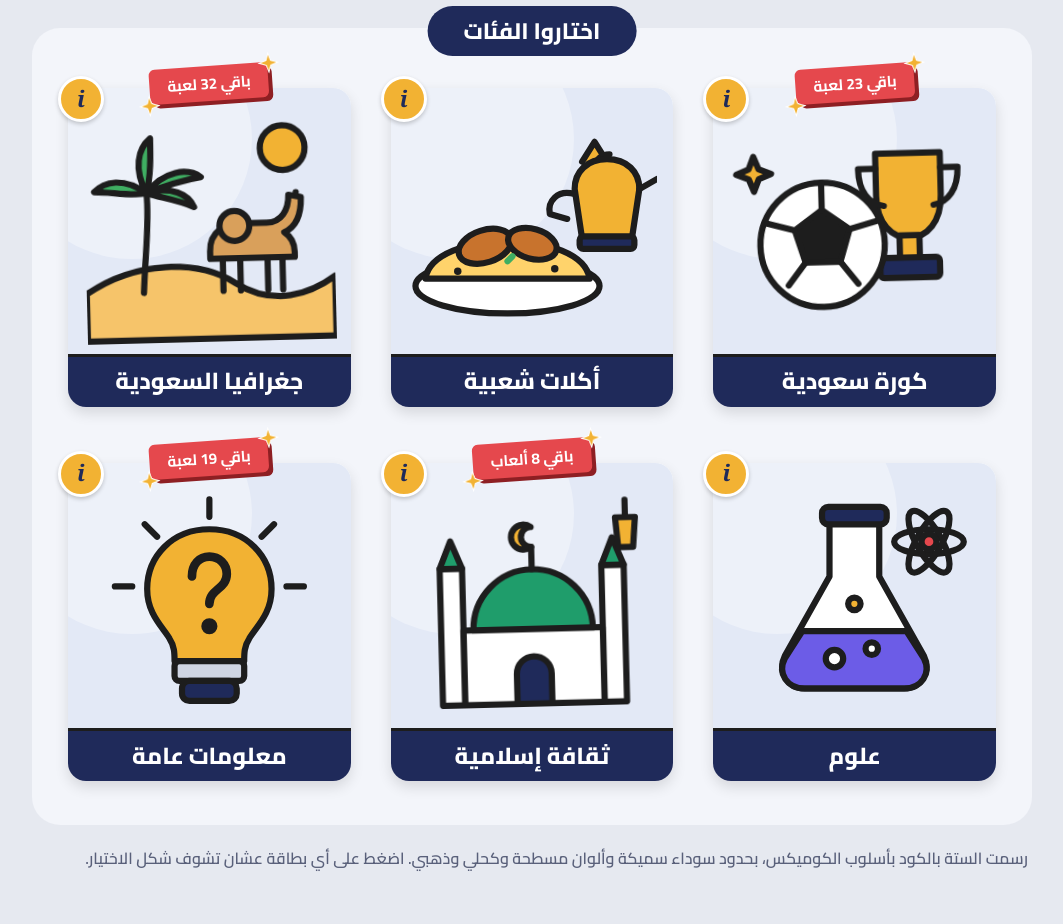
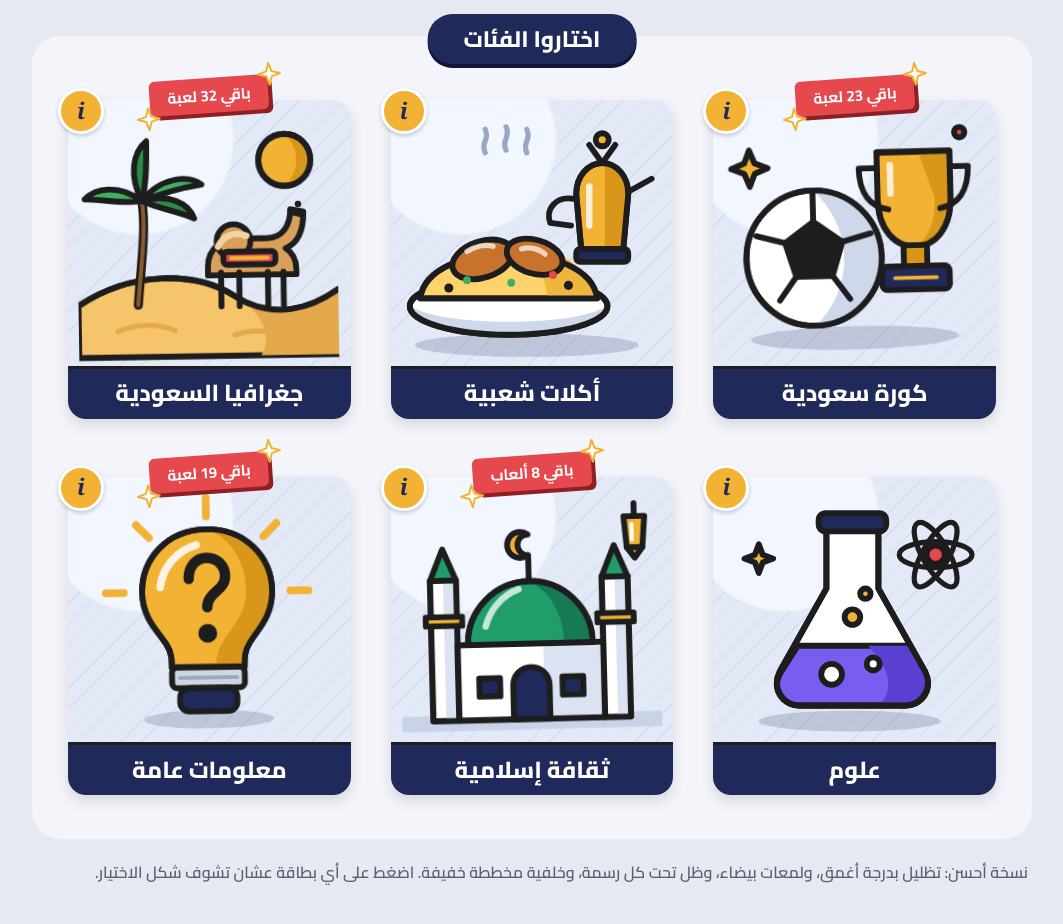
Before and after one commit to slymanalnzy98-hub/mazad, a website: page previews/comic-cards.html in a window 1280 px wide. Shown: the whole page, without its empty margins (108-1171 px from the left). Drawn offline with Linux system fonts and the light colour scheme.

Commit message:
Comic cards: cel-shading, highlights, ground shadows, patterned art backgrounds
Co-Authored-By: Claude Opus 5.5 <noreply@anthropic.com>

```diff
--- a/previews/comic-cards.html
+++ b/previews/comic-cards.html
@@ -2,88 +2,121 @@
 <meta name="claude:viewport-fit-sides" content="cover">
 <link rel="stylesheet" href="https://fonts.googleapis.com/css2?family=Cairo:wght@600;700;800&display=swap">
 <style>
-/* Layout: the category picker panel as a grid of cards, matching the approved Figma card (art area on top, navy name bar, gold info button, red "remaining" ribbon). Drawings are comic stickers: thick black outlines, flat fills. Single light look by choice. */
+/* Layout: the category picker panel as a grid of cards, matching the approved Figma card (art area on top, navy name bar, gold info button, red "remaining" ribbon). Drawings are comic stickers: thick black outlines, flat fills with a darker cel-shade tone, white highlights and a soft ground shadow. Single light look by choice. */
 :root{
-  --panel:#f3f5fa; --art:#e3e9f6; --bar:#1f2a5a; --gold:#f2b233; --rib:#e5484d; --ribsh:#8e1f23; --ink:#1d1d1d; --page:#e6e9f0;
+  --panel:#f3f5fa; --art:#e3e9f6; --art2:#d4ddef; --bar:#1f2a5a; --gold:#f2b233; --rib:#e5484d; --ribsh:#8e1f23; --ink:#1d1d1d; --page:#e6e9f0;
   --font:"Cairo",Tahoma,sans-serif;
   color-scheme:light;
 }
 body{margin:0;background:var(--page);color:var(--ink);font-family:var(--font);
   padding-left:max(16px,env(safe-area-inset-left,0px));padding-right:max(16px,env(safe-area-inset-right,0px))}
-main{max-width:1000px;margin:0 auto;padding-block:28px 48px}
-.panel{background:var(--panel);border-radius:28px;padding:40px 36px 44px;position:relative}
-.panel h1{position:absolute;top:-22px;left:50%;transform:translateX(-50%);margin:0;background:var(--bar);color:#fff;font-size:1.4rem;font-weight:800;padding:4px 36px;border-radius:999px;white-space:nowrap}
-.grid{display:grid;grid-template-columns:repeat(3,minmax(0,1fr));gap:56px 40px;padding-top:20px}
+main{max-width:1000px;margin:0 auto;padding-block:36px 48px}
+.panel{background:var(--panel);border-radius:28px;padding:44px 36px 44px;position:relative}
+.panel h1{position:absolute;top:-22px;left:50%;transform:translateX(-50%);margin:0;background:var(--bar);color:#fff;font-size:1.4rem;font-weight:800;padding:4px 36px;border-radius:999px;white-space:nowrap;box-shadow:0 4px 0 #0f1636}
+.grid{display:grid;grid-template-columns:repeat(3,minmax(0,1fr));gap:58px 40px;padding-top:20px}
 @media (max-width:700px){.grid{grid-template-columns:repeat(2,minmax(0,1fr));gap:48px 24px}}
 .card{position:relative;cursor:pointer;transition:transform .18s cubic-bezier(.3,1.6,.5,1)}
 .card:hover{transform:translateY(-6px) rotate(-1deg)}
 .card:focus-visible{outline:4px solid var(--gold);outline-offset:6px;border-radius:20px}
 .body{border-radius:18px;overflow:hidden;background:#fff;box-shadow:0 6px 14px #0000001f}
-.art{aspect-ratio:200/188;background:var(--art);position:relative;overflow:hidden;border-bottom:3px solid var(--ink)}
-.art::before{content:"";position:absolute;width:85%;aspect-ratio:1;border-radius:50%;background:#ffffff59;left:-20%;top:-26%}
-.art svg{position:absolute;inset:6% 6% 0;width:88%;height:94%}
+.art{aspect-ratio:200/188;background:radial-gradient(circle at 25% 15%,#f2f6ff 0 30%,transparent 31%),repeating-linear-gradient(135deg,var(--art) 0 14px,var(--art2) 14px 15px);position:relative;overflow:hidden;border-bottom:3px solid var(--ink)}
+.art svg{position:absolute;inset:4% 4% 0;width:92%;height:96%}
 .bar{background:var(--bar);color:#fff;text-align:center;font-weight:800;font-size:clamp(1rem,2.4vw,1.45rem);padding:.45em .3em .5em;line-height:1.2}
 .info{position:absolute;top:-12px;inset-inline-end:-10px;width:40px;height:40px;border-radius:50%;background:var(--gold);border:3px solid #fff;display:grid;place-items:center;color:var(--bar);font:italic 800 1.4rem/1 Georgia,serif;box-shadow:0 2px 4px #0003;z-index:2}
 .rib{position:absolute;top:-22px;left:50%;transform:translateX(-50%) rotate(-4deg);z-index:2;white-space:nowrap}
 .rib span{display:block;background:var(--rib);color:#fff;font-weight:700;font-size:.95rem;padding:3px 18px;border-radius:6px;box-shadow:4px 4px 0 var(--ribsh)}
-.rib i,.rib b{position:absolute;width:22px;height:22px;background:#fff;clip-path:polygon(50% 0,62% 38%,100% 50%,62% 62%,50% 100%,38% 62%,0 50%,38% 38%);filter:drop-shadow(0 0 0 var(--gold))}
-.rib i{top:-10px;right:-12px}.rib b{bottom:-12px;left:-12px}
-.rib i::after,.rib b::after{content:"";position:absolute;inset:3px;background:var(--gold);clip-path:inherit}
+.rib svg{position:absolute;width:24px;height:24px}
+.rib .s1{top:-12px;right:-14px}.rib .s2{bottom:-14px;left:-14px}
 .card.on .body{box-shadow:0 0 0 5px var(--gold),0 10px 20px #0003}
 .card.on .bar{background:var(--gold);color:var(--bar)}
-.art svg{animation:bob 3.2s ease-in-out infinite}
-.card:nth-child(2n) .art svg{animation-delay:-1.4s}
+.art svg{animation:bob 3.2s ease-in-out infinite;transform-origin:50% 90%}
+.card:nth-child(2n) .art svg{animation-delay:-1.4s}.card:nth-child(3n) .art svg{animation-delay:-2.3s}
 @keyframes bob{50%{transform:translateY(-3%) rotate(-1.5deg)}}
 @media (prefers-reduced-motion:reduce){.art svg{animation:none}.card{transition:none}}
 .hint{margin:18px 4px 0;color:#59607a;font-weight:600}
 </style>
+
+<svg width="0" height="0" style="position:absolute" aria-hidden="true"><symbol id="spark" viewBox="0 0 24 24"><path d="M12 1l2.6 8.4L23 12l-8.4 2.6L12 23l-2.6-8.4L1 12l8.4-2.6z" fill="#fff" stroke="#f2b233" stroke-width="2" stroke-linejoin="round"/></symbol></svg>
 
 <main dir="rtl">
 <section class="panel">
   <h1>اختاروا الفئات</h1>
   <div class="grid" id="grid">
 
-    <div class="card" tabindex="0"><div class="rib"><span>باقي 23 لعبة</span><i></i><b></b></div><span class="info">i</span>
-      <div class="body"><div class="art"><svg viewBox="0 0 200 188" fill="none" stroke="#1d1d1d" stroke-width="5" stroke-linejoin="round" stroke-linecap="round">
-        <path d="M118 40h52v34c0 22-12 34-26 34s-26-12-26-34z" fill="#f2b233"/><path d="M118 52h-14c0 18 8 28 20 30M170 52h14c0 18-8 28-20 30"/><rect x="136" y="106" width="16" height="20" fill="#f2b233"/><rect x="120" y="124" width="48" height="16" rx="3" fill="#1f2a5a"/>
-        <circle cx="74" cy="112" r="50" fill="#fff"/><path d="M74 84l22 16-8 26H60l-8-26z" fill="#1d1d1d"/><path d="M74 84V62M96 100l22-6M88 126l14 18M60 126l-14 18M52 100l-22-6"/>
-        <path d="M20 40l4 10 10 4-10 4-4 10-4-10-10-4 10-4z" fill="#f2b233"/></svg></div><div class="bar">كورة سعودية</div></div></div>
+    <div class="card" tabindex="0"><div class="rib"><span>باقي 23 لعبة</span><svg class="s1"><use href="#spark"/></svg><svg class="s2"><use href="#spark"/></svg></div><span class="info">i</span>
+      <div class="body"><div class="art"><svg viewBox="0 0 200 188" stroke="#1d1d1d" stroke-width="4.5" stroke-linejoin="round" stroke-linecap="round">
+        <ellipse cx="100" cy="176" rx="80" ry="9" fill="#1f2a5a" opacity=".18" stroke="none"/>
+        <path d="M120 34h56v36c0 24-13 37-28 37s-28-13-28-37z" fill="#f2b233"/><path d="M152 34h24v36c0 24-13 37-28 37 10-6 16-18 16-37z" fill="#d8961a" stroke="none"/><path d="M120 34h56v36c0 24-13 37-28 37s-28-13-28-37z" fill="none"/>
+        <path d="M120 46h-14c0 20 9 30 22 32M176 46h14c0 20-9 30-22 32" fill="none"/><path d="M130 44v22" stroke="#fff" stroke-width="5" opacity=".8"/>
+        <rect x="139" y="106" width="18" height="18" fill="#d8961a"/><rect x="122" y="122" width="52" height="18" rx="4" fill="#1f2a5a"/><path d="M132 131h32" stroke="#f2b233" stroke-width="3"/>
+        <circle cx="70" cy="114" r="52" fill="#fff"/><path d="M70 62a52 52 0 0 1 0 104 70 70 0 0 0 0-104z" fill="#cfd8ea" stroke="none"/><circle cx="70" cy="114" r="52" fill="none"/>
+        <path d="M70 86l22 16-8 26H56l-8-26z" fill="#1d1d1d"/><path d="M70 86V64M92 102l22-6M84 128l13 18M56 128l-13 18M48 102l-22-6" fill="none"/>
+        <path d="M40 90c4-10 12-18 22-22" stroke="#fff" stroke-width="5" fill="none" opacity=".9"/>
+        <path d="M22 30l4 10 10 4-10 4-4 10-4-10-10-4 10-4z" fill="#f2b233"/><circle cx="184" cy="20" r="4" fill="#e5484d"/></svg></div><div class="bar">كورة سعودية</div></div></div>
 
     <div class="card" tabindex="0"><span class="info">i</span>
-      <div class="body"><div class="art"><svg viewBox="0 0 200 188" fill="none" stroke="#1d1d1d" stroke-width="5" stroke-linejoin="round" stroke-linecap="round">
-        <path d="M150 46c0-8 6-12 12-12M140 40l10-16 10 16" fill="#f2b233"/><path d="M134 62c0-14 10-24 26-24s26 10 26 24l-6 40h-40z" fill="#f2b233"/><path d="M134 66c-14-4-22 6-20 16l14 4"/><path d="M186 62l14-8" /><rect x="138" y="100" width="44" height="10" rx="3" fill="#1f2a5a"/>
-        <ellipse cx="80" cy="140" rx="74" ry="22" fill="#fff"/><path d="M14 134c6-40 126-40 132 0z" fill="#ffd36b"/><ellipse cx="62" cy="108" rx="22" ry="13" fill="#c8732d" transform="rotate(-18 62 108)"/><ellipse cx="100" cy="106" rx="20" ry="12" fill="#c8732d" transform="rotate(16 100 106)"/>
-        <circle cx="40" cy="128" r="3" fill="#1d1d1d" stroke="none"/><circle cx="118" cy="126" r="3" fill="#1d1d1d" stroke="none"/><path d="M80 120l4-4" stroke="#3fae62"/></svg></div><div class="bar">أكلات شعبية</div></div></div>
+      <div class="body"><div class="art"><svg viewBox="0 0 200 188" stroke="#1d1d1d" stroke-width="4.5" stroke-linejoin="round" stroke-linecap="round">
+        <ellipse cx="96" cy="176" rx="86" ry="9" fill="#1f2a5a" opacity=".18" stroke="none"/>
+        <path d="M144 22l10 14 10-14" fill="none"/><circle cx="154" cy="18" r="5" fill="#f2b233"/>
+        <path d="M134 60c0-14 9-24 20-24s20 10 20 24l-4 44h-32z" fill="#f2b233"/><path d="M156 36c9 2 18 10 18 24l-4 44h-14z" fill="#d8961a" stroke="none"/><path d="M134 60c0-14 9-24 20-24s20 10 20 24l-4 44h-32z" fill="none"/>
+        <path d="M134 64c-16-4-24 8-20 18l16 2" fill="none"/><path d="M174 58l18-10" fill="none"/><rect x="134" y="102" width="40" height="10" rx="3" fill="#1f2a5a"/><path d="M144 54v30" stroke="#fff" stroke-width="5" opacity=".8"/>
+        <path d="M80 26c-4-8 4-10 0-18M96 28c-4-8 4-10 0-18M64 28c-4-8 4-10 0-18" stroke="#9aa6c4" stroke-width="4" fill="none"/>
+        <ellipse cx="82" cy="146" rx="76" ry="22" fill="#fff"/><path d="M8 146c4 14 34 22 74 22s70-8 74-22c-6 6-34 12-74 12S14 152 8 146z" fill="#cfd8ea" stroke="none"/><ellipse cx="82" cy="146" rx="76" ry="22" fill="none"/>
+        <path d="M14 140c6-46 130-46 136 0z" fill="#ffd36b"/><path d="M90 98c30 4 56 18 60 42H112c-2-18-10-32-22-42z" fill="#efb63e" stroke="none"/><path d="M14 140c6-46 130-46 136 0z" fill="none"/>
+        <ellipse cx="62" cy="110" rx="24" ry="14" fill="#c8732d" transform="rotate(-18 62 110)"/><ellipse cx="102" cy="108" rx="22" ry="13" fill="#c8732d" transform="rotate(16 102 108)"/>
+        <path d="M50 104c6-4 14-6 20-4M92 102c6-2 14 0 18 4" stroke="#fff" stroke-width="4" opacity=".7" fill="none"/>
+        <g stroke="none"><circle cx="36" cy="132" r="3.5" fill="#1d1d1d"/><circle cx="128" cy="130" r="3.5" fill="#1d1d1d"/><circle cx="84" cy="128" r="3" fill="#3fae62"/><circle cx="50" cy="126" r="3" fill="#3fae62"/><circle cx="116" cy="122" r="3" fill="#e5484d"/></g></svg></div><div class="bar">أكلات شعبية</div></div></div>
 
-    <div class="card" tabindex="0"><div class="rib"><span>باقي 32 لعبة</span><i></i><b></b></div><span class="info">i</span>
-      <div class="body"><div class="art"><svg viewBox="0 0 200 188" fill="none" stroke="#1d1d1d" stroke-width="5" stroke-linejoin="round" stroke-linecap="round">
-        <circle cx="160" cy="36" r="18" fill="#f2b233"/><path d="M0 150c40-26 90-26 120-6s60 10 80-4v48H0z" fill="#f6c46a"/>
-        <path d="M46 150c2-34 6-58 4-80" /><path d="M50 70c-18-14-34-10-42-2 14 0 26 4 42 2zM50 70c14-18 34-20 44-12-14 2-28 6-44 12zM50 70c-10-20-6-36 4-44 0 14 0 30-4 44zM50 70c20-6 34 2 38 12-12-6-26-8-38-12z" fill="#3fae62"/>
-        <path d="M100 118c0-16 12-22 26-22h20c12 0 18-10 18-22l10 2c0 14-4 24-14 28 6 4 8 10 8 16v4H100z" fill="#d9a05b"/><circle cx="120" cy="98" r="12" fill="#d9a05b"/><path d="M110 124v26M124 124v26M146 124v26M158 124v26"/><circle cx="170" cy="72" r="2.5" fill="#1d1d1d" stroke="none"/></svg></div><div class="bar">جغرافيا السعودية</div></div></div>
+    <div class="card" tabindex="0"><div class="rib"><span>باقي 32 لعبة</span><svg class="s1"><use href="#spark"/></svg><svg class="s2"><use href="#spark"/></svg></div><span class="info">i</span>
+      <div class="body"><div class="art"><svg viewBox="0 0 200 188" stroke="#1d1d1d" stroke-width="4.5" stroke-linejoin="round" stroke-linecap="round">
+        <circle cx="160" cy="38" r="20" fill="#f2b233"/><path d="M160 18a20 20 0 0 1 0 40 26 26 0 0 0 0-40z" fill="#d8961a" stroke="none"/><circle cx="160" cy="38" r="20" fill="none"/>
+        <path d="M0 148c40-26 90-26 120-6s60 10 80-4v50H0z" fill="#f6c46a"/><path d="M120 142c30 20 60 10 80-4v50h-60c10-16 0-34-20-46z" fill="#e3a94c" stroke="none"/><path d="M0 148c40-26 90-26 120-6s60 10 80-4" fill="none"/>
+        <path d="M30 168c16-6 30-6 44 0M120 172c12-4 22-4 34 0" stroke="#e3a94c" stroke-width="4" fill="none"/>
+        <path d="M46 148c3-34 7-58 4-80" fill="none" stroke-width="7"/><path d="M46 148c3-34 7-58 4-80" fill="none" stroke="#8a5a2e" stroke-width="3"/>
+        <path d="M50 68c-18-14-36-10-44-2 14 0 28 4 44 2z" fill="#3fae62"/><path d="M50 68c14-18 36-20 46-12-14 2-30 6-46 12z" fill="#3fae62"/><path d="M50 68c-10-20-6-38 4-46 0 14 0 32-4 46z" fill="#2c8a4b"/><path d="M50 68c20-6 36 2 40 14-12-6-28-8-40-14z" fill="#2c8a4b"/>
+        <path d="M100 120c0-16 12-22 26-22h20c12 0 18-10 18-22l10 2c0 14-4 24-14 28 6 4 8 10 8 16v4H100z" fill="#d9a05b"/><circle cx="120" cy="100" r="13" fill="#d9a05b"/>
+        <path d="M108 104c4-8 12-12 22-8" stroke="#f2d3a1" stroke-width="5" fill="none"/>
+        <path d="M110 124v26M124 124v26M146 124v26M158 124v26" fill="none"/><path d="M164 78l8 2" fill="none"/><circle cx="170" cy="72" r="2.5" fill="#1d1d1d" stroke="none"/>
+        <rect x="112" y="108" width="40" height="10" rx="3" fill="#e5484d"/><path d="M118 113h28" stroke="#f2b233" stroke-width="3"/></svg></div><div class="bar">جغرافيا السعودية</div></div></div>
 
     <div class="card" tabindex="0"><span class="info">i</span>
-      <div class="body"><div class="art"><svg viewBox="0 0 200 188" fill="none" stroke="#1d1d1d" stroke-width="5" stroke-linejoin="round" stroke-linecap="round">
-        <path d="M80 26h40v46l36 64c6 12-2 26-16 26H60c-14 0-22-14-16-26l36-64z" fill="#fff"/><path d="M58 116h84l14 22c6 12-2 24-16 24H60c-14 0-22-12-16-24z" fill="#6c5ce7"/><rect x="74" y="16" width="52" height="14" rx="5" fill="#1f2a5a"/>
-        <circle cx="84" cy="138" r="7" fill="#fff"/><circle cx="114" cy="130" r="5" fill="#fff"/><circle cx="100" cy="94" r="5" fill="#f2b233"/>
-        <ellipse cx="160" cy="44" rx="28" ry="10"/><ellipse cx="160" cy="44" rx="28" ry="10" transform="rotate(60 160 44)"/><ellipse cx="160" cy="44" rx="28" ry="10" transform="rotate(-60 160 44)"/><circle cx="160" cy="44" r="6" fill="#e5484d"/></svg></div><div class="bar">علوم</div></div></div>
+      <div class="body"><div class="art"><svg viewBox="0 0 200 188" stroke="#1d1d1d" stroke-width="4.5" stroke-linejoin="round" stroke-linecap="round">
+        <ellipse cx="96" cy="176" rx="70" ry="8" fill="#1f2a5a" opacity=".18" stroke="none"/>
+        <path d="M78 28h40v46l36 64c6 12-2 26-16 26H58c-14 0-22-14-16-26l36-64z" fill="#fff"/>
+        <path d="M56 118h84l14 22c6 12-2 24-16 24H58c-14 0-22-12-16-24z" fill="#7a5cf0"/><path d="M110 118h30l14 22c6 12-2 24-16 24h-20c12-10 10-28-8-46z" fill="#5b3fd0" stroke="none"/>
+        <path d="M78 28h40v46l36 64c6 12-2 26-16 26H58c-14 0-22-14-16-26l36-64z" fill="none"/>
+        <path d="M86 40v32l-14 26" stroke="#fff" stroke-width="5" opacity=".9" fill="none"/><path d="M84 40v32l-14 26" stroke="#cfd8ea" stroke-width="3" fill="none" opacity="0"/>
+        <rect x="72" y="16" width="52" height="14" rx="5" fill="#1f2a5a"/>
+        <circle cx="82" cy="140" r="8" fill="#fff"/><circle cx="114" cy="132" r="5" fill="#fff"/><circle cx="98" cy="96" r="6" fill="#f2b233"/><circle cx="108" cy="78" r="4" fill="#f2b233"/>
+        <g fill="none" stroke-width="4"><ellipse cx="162" cy="48" rx="28" ry="10"/><ellipse cx="162" cy="48" rx="28" ry="10" transform="rotate(60 162 48)"/><ellipse cx="162" cy="48" rx="28" ry="10" transform="rotate(-60 162 48)"/></g><circle cx="162" cy="48" r="7" fill="#e5484d"/>
+        <path d="M26 40l3 8 8 3-8 3-3 8-3-8-8-3 8-3z" fill="#f2b233"/></svg></div><div class="bar">علوم</div></div></div>
 
-    <div class="card" tabindex="0"><div class="rib"><span>باقي 8 ألعاب</span><i></i><b></b></div><span class="info">i</span>
-      <div class="body"><div class="art"><svg viewBox="0 0 200 188" fill="none" stroke="#1d1d1d" stroke-width="5" stroke-linejoin="round" stroke-linecap="round">
-        <rect x="26" y="70" width="18" height="110" fill="#fff"/><path d="M26 70l9-22 9 22z" fill="#1f9d6b"/><rect x="156" y="70" width="18" height="110" fill="#fff"/><path d="M156 70l9-22 9 22z" fill="#1f9d6b"/>
-        <rect x="44" y="120" width="112" height="60" fill="#fff"/><path d="M52 120a48 48 0 0 1 96 0z" fill="#1f9d6b"/><path d="M100 38a10 10 0 1 0 0 16 7.5 7.5 0 1 1 0-16z" fill="#f2b233"/><path d="M100 54v18"/>
-        <path d="M86 180v-24a14 14 0 0 1 28 0v24z" fill="#1f2a5a"/>
-        <path d="M176 18v14M168 32h16l-2 24h-12z" fill="#f2b233"/></svg></div><div class="bar">ثقافة إسلامية</div></div></div>
+    <div class="card" tabindex="0"><div class="rib"><span>باقي 8 ألعاب</span><svg class="s1"><use href="#spark"/></svg><svg class="s2"><use href="#spark"/></svg></div><span class="info">i</span>
+      <div class="body"><div class="art"><svg viewBox="0 0 200 188" stroke="#1d1d1d" stroke-width="4.5" stroke-linejoin="round" stroke-linecap="round">
+        <path d="M0 176h200v12H0z" fill="#c9d3e8" stroke="none"/>
+        <rect x="24" y="72" width="20" height="108" fill="#fff"/><rect x="34" y="72" width="10" height="108" fill="#dbe2f1" stroke="none"/><rect x="24" y="72" width="20" height="108" fill="none"/><path d="M24 72l10-24 10 24z" fill="#1f9d6b"/><rect x="20" y="100" width="28" height="7" fill="#f2b233"/>
+        <rect x="156" y="72" width="20" height="108" fill="#fff"/><rect x="166" y="72" width="10" height="108" fill="#dbe2f1" stroke="none"/><rect x="156" y="72" width="20" height="108" fill="none"/><path d="M156 72l10-24 10 24z" fill="#1f9d6b"/><rect x="152" y="100" width="28" height="7" fill="#f2b233"/>
+        <rect x="44" y="122" width="112" height="58" fill="#fff"/><rect x="110" y="122" width="46" height="58" fill="#dbe2f1" stroke="none"/><rect x="44" y="122" width="112" height="58" fill="none"/>
+        <path d="M52 122a48 48 0 0 1 96 0z" fill="#1f9d6b"/><path d="M100 74a48 48 0 0 1 48 48h-22c0-22-10-40-26-48z" fill="#167a53" stroke="none"/><path d="M52 122a48 48 0 0 1 96 0z" fill="none"/>
+        <path d="M66 108c4-14 14-24 26-28" stroke="#fff" stroke-width="5" opacity=".75" fill="none"/>
+        <path d="M100 38a10 10 0 1 0 0 16 7.5 7.5 0 1 1 0-16z" fill="#f2b233"/><path d="M100 56v18" fill="none"/>
+        <path d="M86 180v-26a14 14 0 0 1 28 0v26z" fill="#1f2a5a"/><path d="M60 148h16v14H60zM124 148h16v14h-16z" fill="#1f2a5a"/>
+        <path d="M182 16v10" fill="none"/><path d="M174 26h16l-2 24h-12z" fill="#f2b233"/><path d="M176 50h12l-6 8z" fill="#d8961a"/><path d="M180 32v12" stroke="#fff" stroke-width="3"/></svg></div><div class="bar">ثقافة إسلامية</div></div></div>
 
-    <div class="card" tabindex="0"><div class="rib"><span>باقي 19 لعبة</span><i></i><b></b></div><span class="info">i</span>
-      <div class="body"><div class="art"><svg viewBox="0 0 200 188" fill="none" stroke="#1d1d1d" stroke-width="5" stroke-linejoin="round" stroke-linecap="round">
-        <path d="M100 10v14M48 30l10 10M152 30l-10 10M24 80h14M162 80h14"/>
-        <path d="M100 34c-30 0-50 22-50 48 0 20 12 30 18 40 4 6 4 12 4 18h56c0-6 0-12 4-18 6-10 18-20 18-40 0-26-20-48-50-48z" fill="#f2b233"/>
-        <rect x="72" y="140" width="56" height="16" rx="4" fill="#cfd5e3"/><rect x="78" y="156" width="44" height="16" rx="6" fill="#1f2a5a"/>
-        <path d="M86 72c0-10 6-16 14-16s14 6 14 14c0 12-14 12-14 24" stroke-width="7"/><circle cx="100" cy="112" r="4" fill="#1d1d1d"/></svg></div><div class="bar">معلومات عامة</div></div></div>
+    <div class="card" tabindex="0"><div class="rib"><span>باقي 19 لعبة</span><svg class="s1"><use href="#spark"/></svg><svg class="s2"><use href="#spark"/></svg></div><span class="info">i</span>
+      <div class="body"><div class="art"><svg viewBox="0 0 200 188" stroke="#1d1d1d" stroke-width="4.5" stroke-linejoin="round" stroke-linecap="round">
+        <ellipse cx="100" cy="178" rx="50" ry="7" fill="#1f2a5a" opacity=".18" stroke="none"/>
+        <g fill="none" stroke="#f2b233" stroke-width="6"><path d="M100 8v14M46 28l10 10M154 28l-10 10M22 80h14M164 80h14"/></g>
+        <path d="M100 32c-30 0-50 22-50 48 0 20 12 30 18 40 4 6 4 12 4 18h56c0-6 0-12 4-18 6-10 18-20 18-40 0-26-20-48-50-48z" fill="#f2b233"/>
+        <path d="M100 32c30 0 50 22 50 48 0 20-12 30-18 40-4 6-4 12-4 18h-22c0-8 2-14 6-20 8-12 18-22 18-38 0-24-12-42-30-48z" fill="#d8961a" stroke="none"/>
+        <path d="M100 32c-30 0-50 22-50 48 0 20 12 30 18 40 4 6 4 12 4 18h56c0-6 0-12 4-18 6-10 18-20 18-40 0-26-20-48-50-48z" fill="none"/>
+        <path d="M64 76c2-16 14-28 28-32" stroke="#fff" stroke-width="6" opacity=".85" fill="none"/>
+        <rect x="72" y="138" width="56" height="16" rx="4" fill="#cfd5e3"/><path d="M78 146h44" stroke="#9aa6c4" stroke-width="3"/><rect x="78" y="154" width="44" height="18" rx="7" fill="#1f2a5a"/>
+        <path d="M86 70c0-10 6-16 14-16s14 6 14 14c0 12-14 12-14 24" stroke-width="8" fill="none"/><circle cx="100" cy="112" r="5" fill="#1d1d1d"/></svg></div><div class="bar">معلومات عامة</div></div></div>
 
   </div>
 </section>
-<p class="hint">رسمت الستة بالكود بأسلوب الكوميكس، بحدود سوداء سميكة وألوان مسطحة وكحلي وذهبي. اضغط على أي بطاقة عشان تشوف شكل الاختيار.</p>
+<p class="hint">نسخة أحسن: تظليل بدرجة أغمق، ولمعات بيضاء، وظل تحت كل رسمة، وخلفية مخططة خفيفة. اضغط على أي بطاقة عشان تشوف شكل الاختيار.</p>
 </main>
 <script>
 document.getElementById('grid').addEventListener('click',e=>{const c=e.target.closest('.card');if(c)c.classList.toggle('on')});
```
